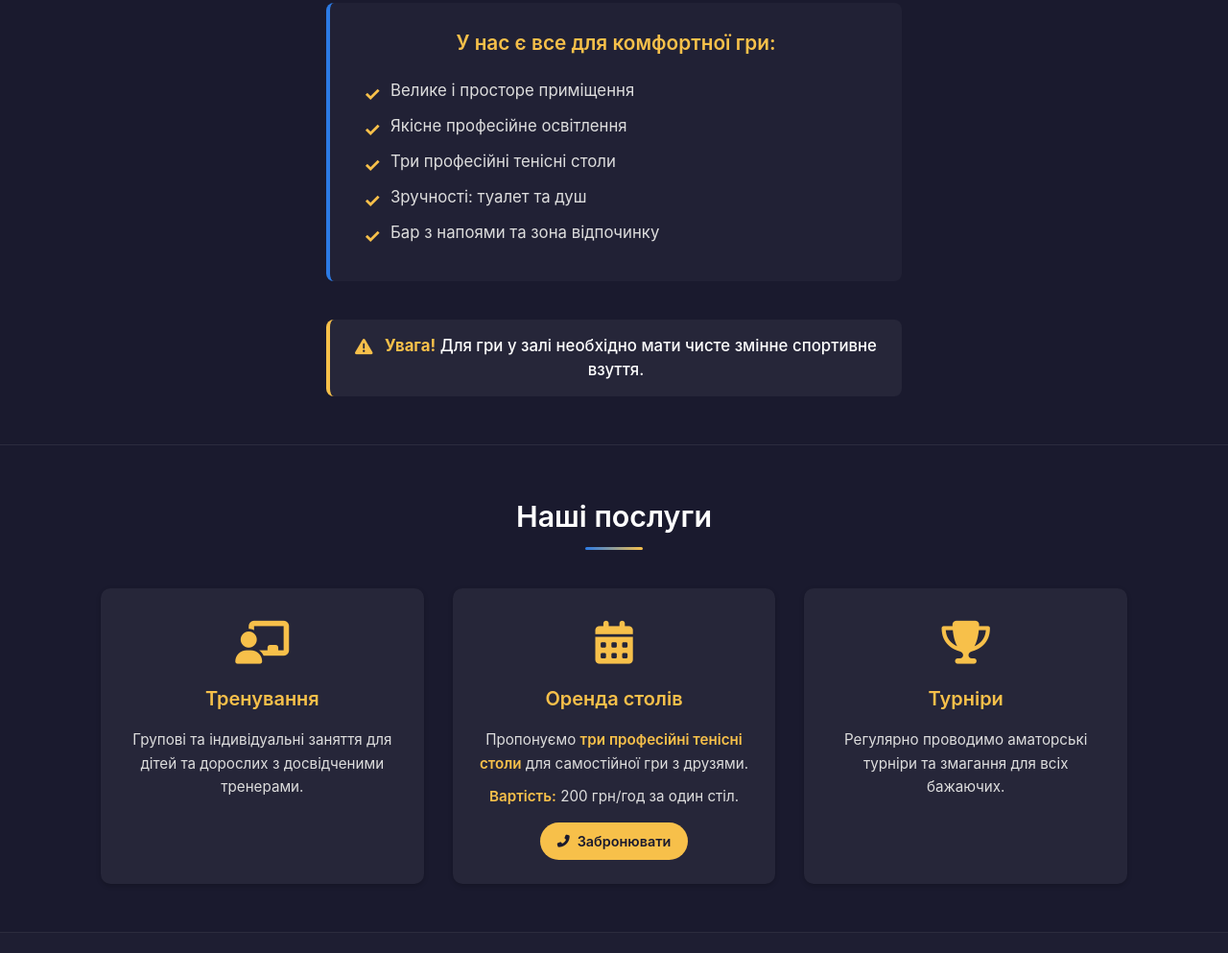
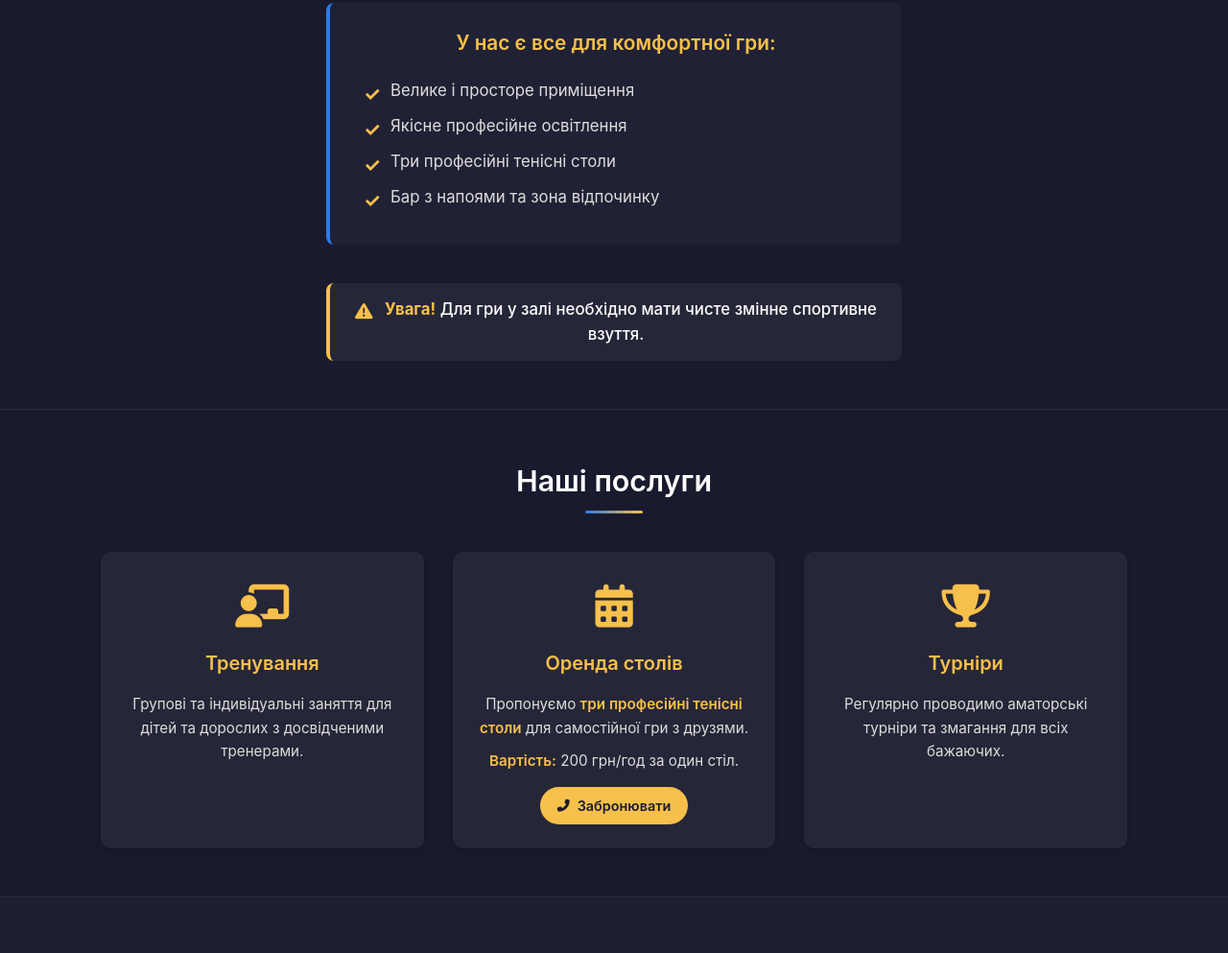
Before and after one commit to ivancheban/toni-tops-club, a plain HTML site: page index.html in a window 1280 px wide. Shown: the part 721-1714 px from the top of the page at 96% size. Drawn offline with Linux system fonts and the light colour scheme.

Commit message:
removed bathroom

```diff
--- a/index.html
+++ b/index.html
@@ -67,7 +67,6 @@
                         <li>Велике і просторе приміщення</li>
                         <li>Якісне професійне освітлення</li>
                         <li>Три професійні тенісні столи</li>
-                        <li>Зручності: туалет та душ</li>
                         <li>Бар з напоями та зона відпочинку</li>
                      </ul>
                  </div>
```
